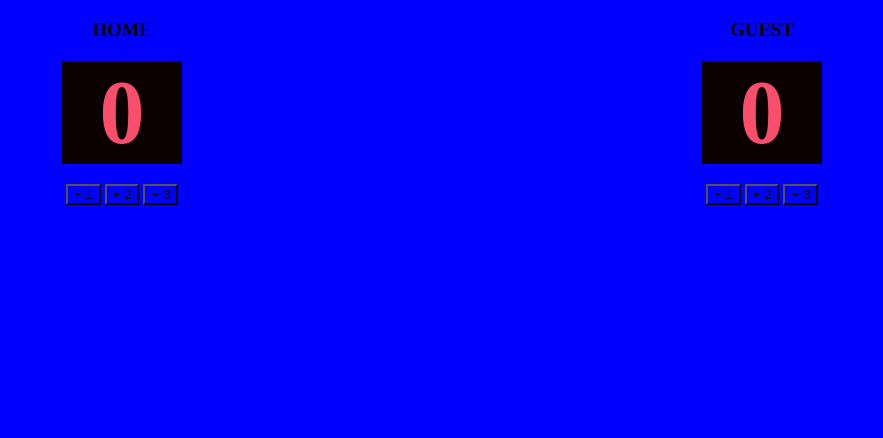
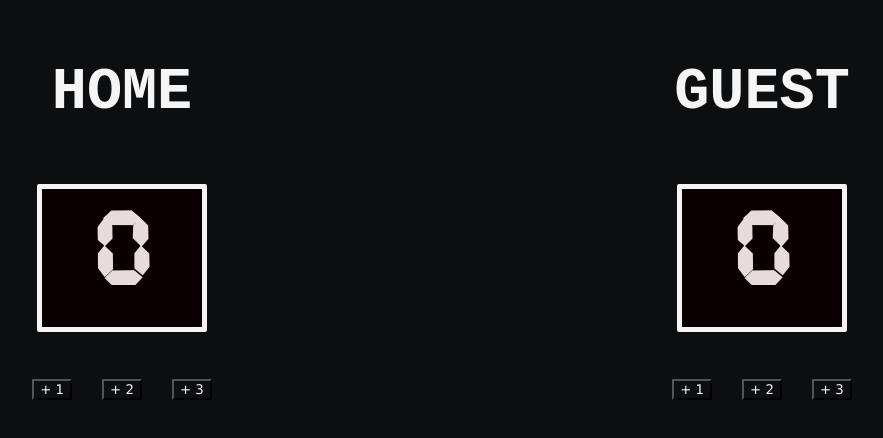
Before and after one commit to c3s0fr3sh/basketball-scorecard, a plain HTML site: page index.html in a window 1280 px wide. Shown: the whole page, without its empty margins (198-1081 px from the left). Drawn offline with Linux system fonts and the light colour scheme.

Commit message:
Site update vrs 1.0

```diff
--- a/index.css
+++ b/index.css
@@ -1,13 +1,30 @@
+@font-face{
+    font-family: myFont;
+    src:url(CursedTimerUlil-Aznm.ttf)
+}
+
 body {
+    font-family: monospace;
+    font-size: 50px;
+    color: whitesmoke;
     margin: 0;
     text-align: center;
-    background-color: blue;
+    background-color: rgb(13, 14, 16);
+}
+
+h2{
+    border: 5px solid whitesmoke;
+    text-align: center;
+    margin: auto;
+    border-radius: 2px;
 }
 
 .score {
+    padding: 20px 20px;
+    font-family: myFont;
     background: #0a0001;
     font-size: 90px;
-    color: #F94F6D;
+    color: #e6dbdd;
     width: 120px;
     margin: 20px;
 }
@@ -18,5 +35,7 @@ body {
 }
 
 button {
+    font-family:Verdana, Geneva, Tahoma, sans-serif;
+    color: whitesmoke;
     background: none;
 }
--- a/index.html
+++ b/index.html
@@ -1,36 +1,8 @@
-<!--<html>
-    <head>
-        <link rel="stylesheet" href="index.css">
-    </head>
-    <body>
-        <div class="container">
-            <div class="column">
-                <h3>HOME</h3>
-                <h2 class="score">0</h2>
-                <div>
-                    <button>+1</button>
-                    <button>+2</button>
-                    <button>+3</button>
-                </div>
-            </div>
-             <div class="column">
-                <h3>GUEST</h3>
-                <h2 class="score">0</h2>
-                <div>
-                    <button id="home-score-btn-1" onclick="increaseHomeScoreOne()>+1</button>
-                    <button>+2</button>
-                    <button>+3</button>
-                </div>
-            </div>
-        </div>
-        <script src="index.js"></script>
-    </body>
-</html>-->
-
-
 <html>
     <head>
         <link rel="stylesheet" href="index.css">
+        <meta charset="utf-8">
+	    <meta name="viewport" content="width=device-width,initial-scale=1"/>
     </head>
     <body>
         <div class="container">
--- a/info.txt
+++ /dev/null
@@ -1,2 +0,0 @@
-license: Freeware
-link: https://www.fontspace.com/cursed-timer-ulil-font-f29411
--- a/misc/Cursed Timer Description.txt
+++ /dev/null
@@ -1 +0,0 @@
-Cursed Timer is an LCD typeface that has based on the lettering of the seven-segment display in real life calculators, digital clocks and arcade games in as well as others like wristwatches and stopwatches.
```
Also changed, not shown: package.json (deleted, +0 -14 lines), vite.config.js (deleted, +0 -7 lines).
